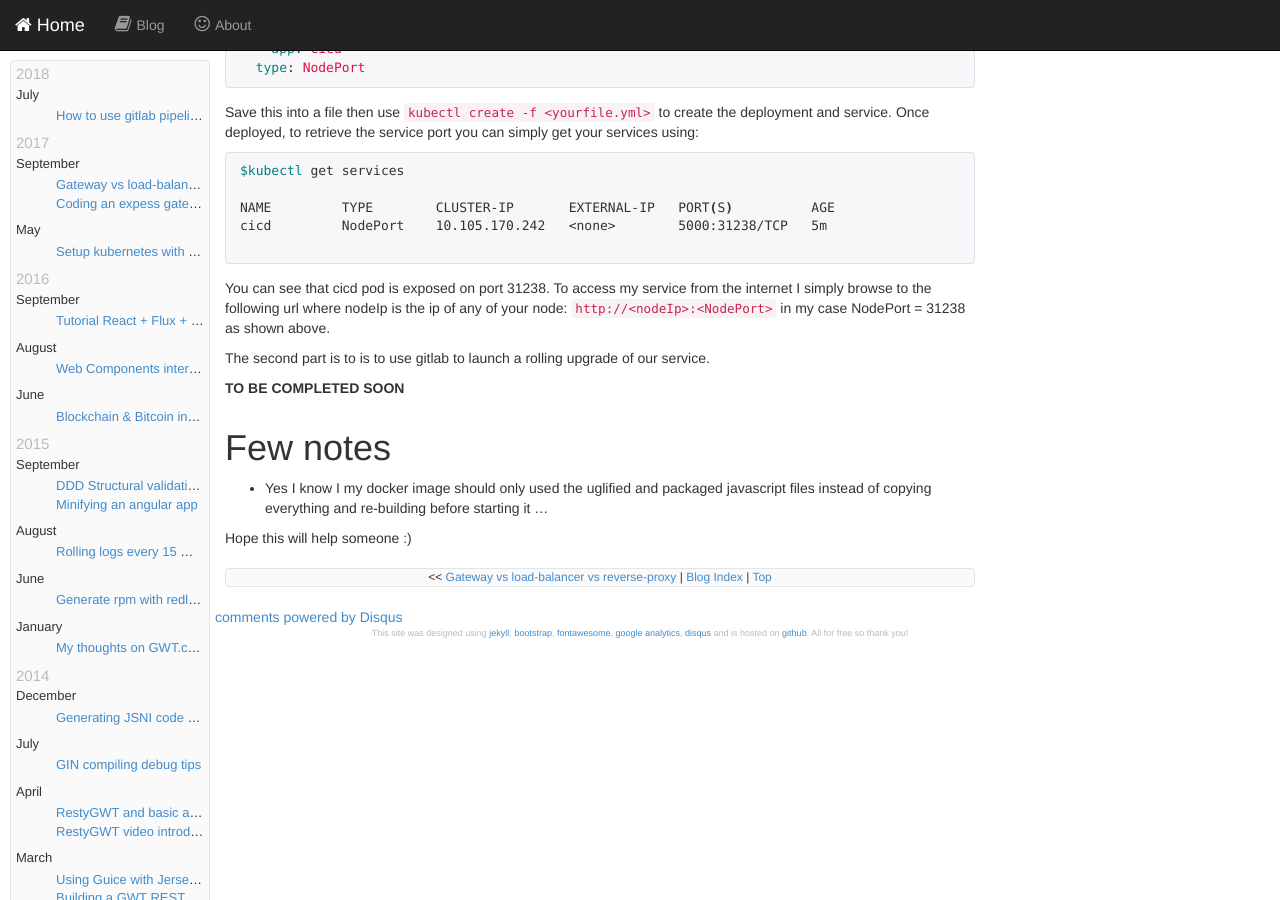
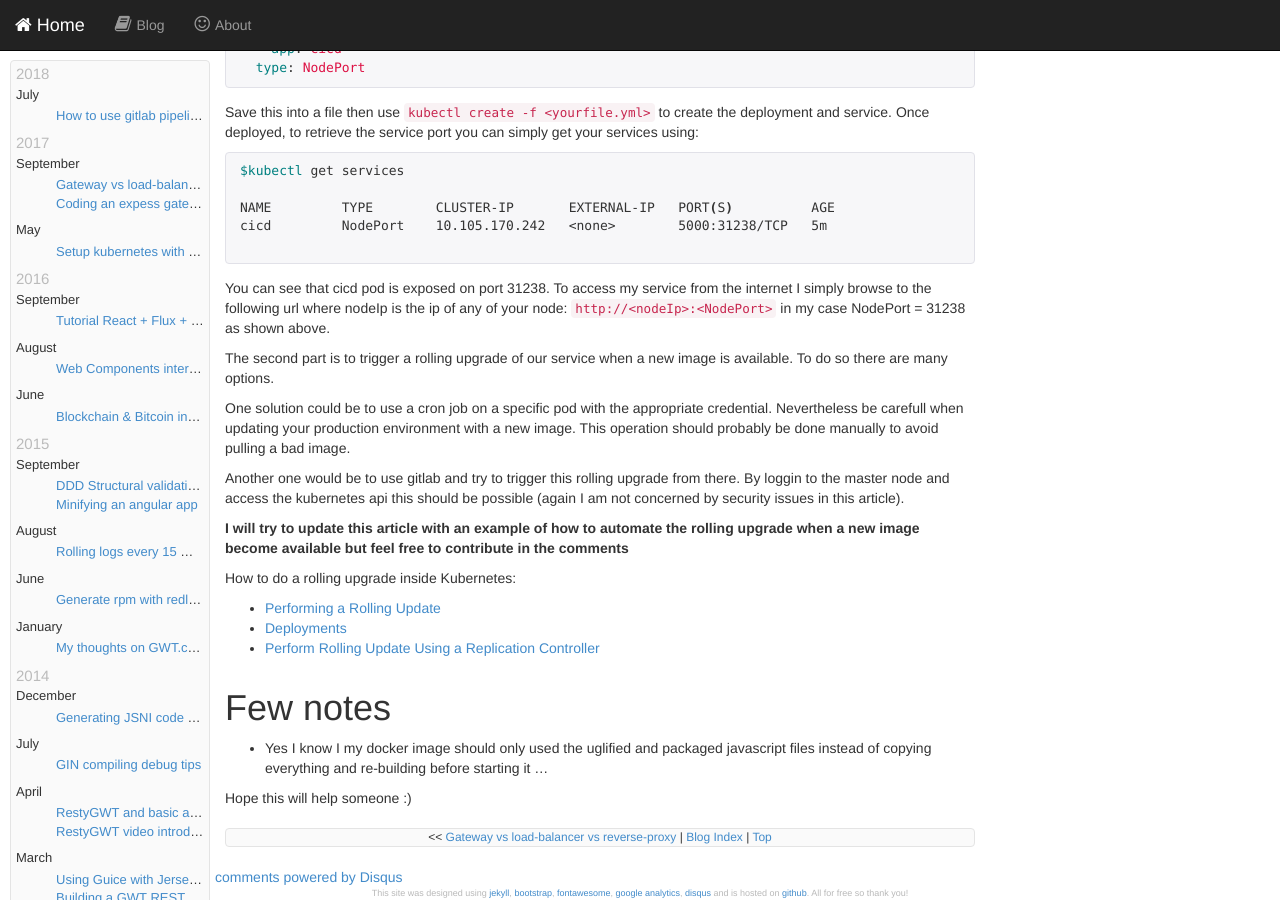
Before and after one commit to ronanquillevere/ronanquillevere.github.io, a Jekyll site: the page built from _posts/2018-07-30-gitlab-pipelines-deploy-kubernetes-ovh.markdown, in a window 1280 px wide and 900 px high, scrolled down 4655 px. Built offline with Jekyll 4.4.1, drawn with Linux system fonts in a browser that asks for light colours; comment, search, counter and statistics services are not loaded; some of the changed text lies outside the part shown.

Commit message:
clean table

```diff
--- a/_posts/2018-07-30-gitlab-pipelines-deploy-kubernetes-ovh.markdown
+++ b/_posts/2018-07-30-gitlab-pipelines-deploy-kubernetes-ovh.markdown
@@ -19,10 +19,10 @@
 Last but not least, many of the things I will show here could be done differently using other tools like simple npm scripts for example. This is up to you to find the best options for you based on your needs and budget (running jobs has always a cost, at least for our planet).
 
 # The goal
-I want execute the following steps containing one job inside. I think they are quite self-explanatory so I will not detail them. Again the idea here is not to define a pipeline ready for production but to detail how gitlab pipelines work and can be used to deploy on Kubernetes.
+I want execute the sequence of actions. I think they are quite self-explanatory so I will not detail them. Again the idea here is not to define a pipeline ready for production but to detail how gitlab pipelines work and can be used to deploy on Kubernetes.
 
-| Bundle & static analysis           | Test                 | Build                  | Deploy               |
-|------------------|----------------|------------------------|------------------------|----------------------|
+| Bundling & static analysis   | Test     | Build    | Deploy        |
+|------------------|----------------|----------------------|----------------------|
 | Bundle & analyze the code (lint etc.)  | Tests  | Build new docker image | Deploy on Kubernetes |
 
 In the `.gitlab-ci.yml` it would looke like This
@@ -201,9 +201,20 @@
 You can see that cicd pod is exposed on port 31238. To access my service from the internet I simply browse to the following url where nodeIp is the ip of any of your node:
 `http://<nodeIp>:<NodePort>` in my case NodePort = 31238 as shown above.
 
-The second part is to is to use gitlab to launch a rolling upgrade of our service.
+The second part is to trigger a rolling upgrade of our service when a new image is available. To do so there are many options.
 
-**TO BE COMPLETED SOON**
+One solution could be to use a cron job on a specific pod with the appropriate credential. Nevertheless be carefull when updating your production environment with a new image. This operation should probably be done manually to avoid pulling a bad image.
+
+Another one would be to use gitlab and try to trigger this rolling upgrade from there. By loggin to the master node and access the kubernetes api this should be possible (again I am not concerned by security issues in this article).
+
+**I will try to update this article with an example of how to automate the rolling upgrade when a new image become available but feel free to contribute in the comments**
+
+
+How to do a rolling upgrade inside Kubernetes:
+- [Performing a Rolling Update
+](https://kubernetes.io/docs/tutorials/kubernetes-basics/update/update-intro/)
+- [Deployments](https://kubernetes.io/docs/concepts/workloads/controllers/deployment/)
+- [Perform Rolling Update Using a Replication Controller](https://kubernetes.io/docs/tasks/run-application/rolling-update-replication-controller/)
 
 # Few notes
 
```
